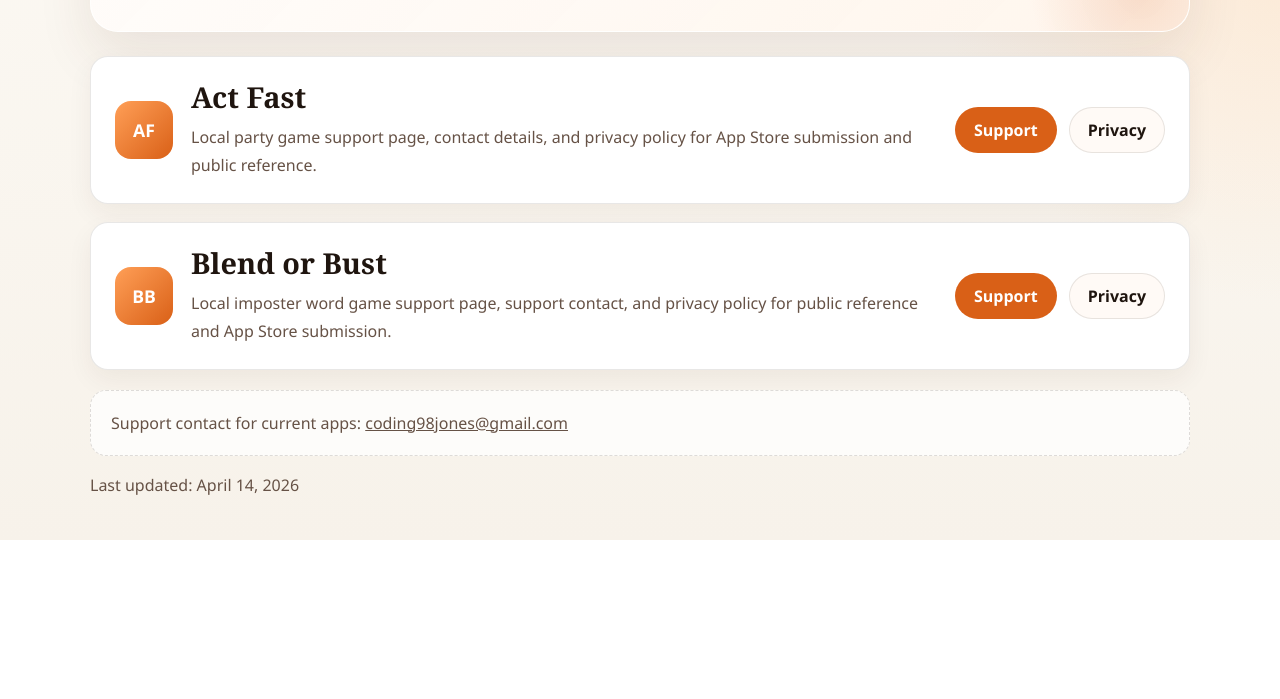
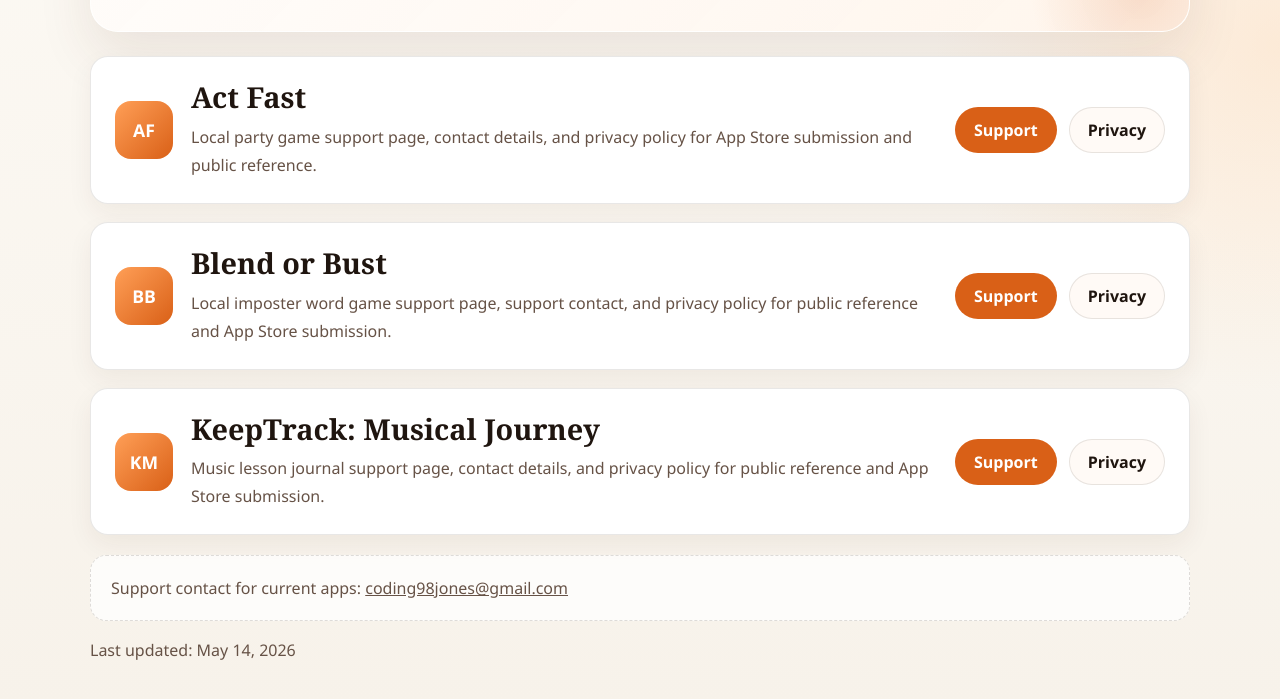
Before and after one commit to Git98Jones/git98jones.github.io, a plain HTML site: page index.html in a window 1280 px wide. Shown: the part 613-1312 px from the top of the page. Before the commit the page ends 1153 px from the top, so only its background shows below. Drawn offline with Linux system fonts and the light colour scheme.

Commit message:
Link the new pages

```diff
--- a/index.html
+++ b/index.html
@@ -272,6 +272,27 @@
             >
           </div>
         </article>
+
+        <article class="app-card">
+          <div class="app-mark" aria-hidden="true">KM</div>
+          <div class="app-copy">
+            <h2>KeepTrack: Musical Journey</h2>
+            <p>
+              Music lesson journal support page, contact details, and privacy
+              policy for public reference and App Store submission.
+            </p>
+          </div>
+          <div class="actions">
+            <a class="button button-primary" href="/keeptrack-musical-journey.html"
+              >Support</a
+            >
+            <a
+              class="button button-secondary"
+              href="/privacy_keeptrack-musical-journey.html"
+              >Privacy</a
+            >
+          </div>
+        </article>
       </section>
 
       <section class="note">
@@ -280,7 +301,7 @@
       </section>
 
       <footer>
-        Last updated: April 14, 2026
+        Last updated: May 14, 2026
       </footer>
     </main>
   </body>
```
